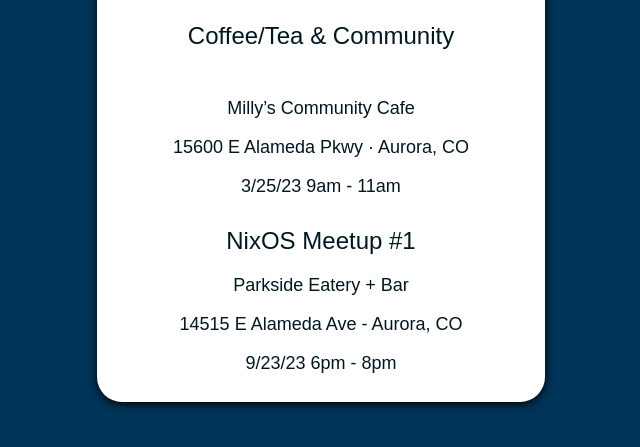
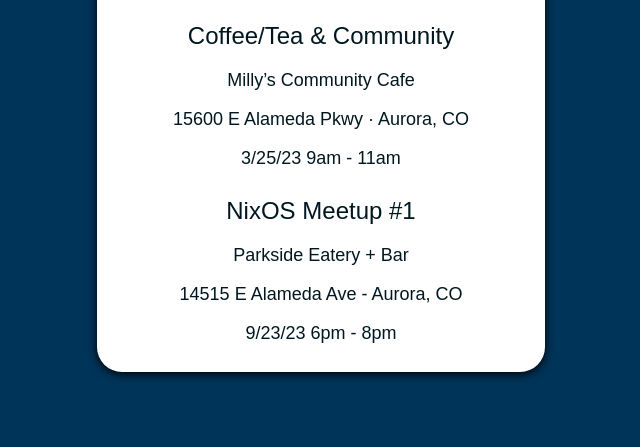
Before and after one commit to RMLUG/RMLUG.github.io, a plain HTML site: page calendar.html in a window 1280 px wide. Shown: the part 311-758 px from the top of the page, without its empty margins (327-967 px from the left). Drawn offline with Linux system fonts and the light colour scheme.

Commit message:
Update calendar.html

```diff
--- a/calendar.html
+++ b/calendar.html
@@ -26,7 +26,7 @@
   <h1>Upcoming Meetups</h1>
     <h2> TBA </h2>
   <h1>Past Meetups</h1>
-    <h2> Coffee/Tea & Community <h2>
+    <h2> Coffee/Tea & Community </h2>
       <p> Milly’s Community Cafe <p>
       <p> 15600 E Alameda Pkwy · Aurora, CO </p>
       <p> 3/25/23 9am - 11am </p>
```
